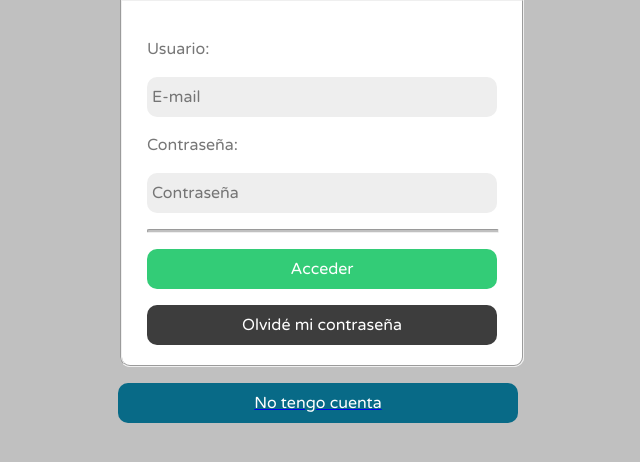
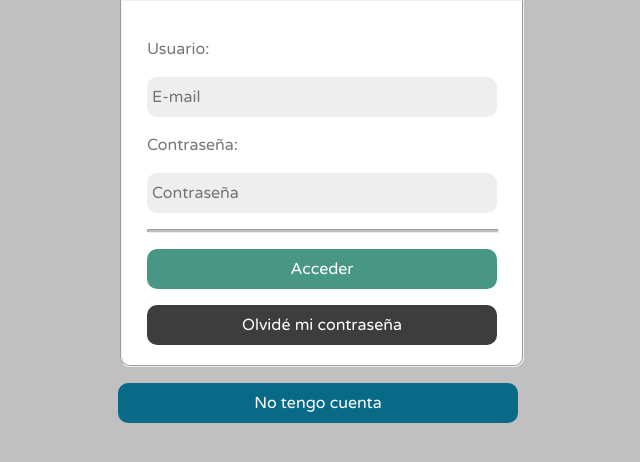
Before and after one commit to facultadEL/electronicaFacultad, a PHP site: page /login.php in a window 1280 px wide. Shown: the part 208-670 px from the top of the page, without its empty margins (322-962 px from the left). Run offline with PHP 8.4, Linux system fonts and the light colour scheme; some libraries are stand-ins or nearby versions.

Commit message:
modificada apariencia

```diff
--- a/css/login.css
+++ b/css/login.css
@@ -95,7 +95,7 @@ input {
 }
 
 #login fieldset input[type="submit"] {
-	background-color: #33cc77;
+	background-color: #489785;
 	color: #fff;
 	display: block;
 	margin: 0 auto;
@@ -106,8 +106,8 @@ input {
 }
 
 #login fieldset input[type="submit"]:hover {
-	background-color: #489785;
-	border: 2px solid #33cc77;
+	background-color: #33cc77;
+	border: 2px solid #489785;
 }
 
 #login fieldset input[type="button"] {
@@ -153,3 +153,7 @@ hr {
 	margin-top: 15px;
 	margin-bottom: 15px;
 }
+
+a{
+	text-decoration: none;
+}
```
